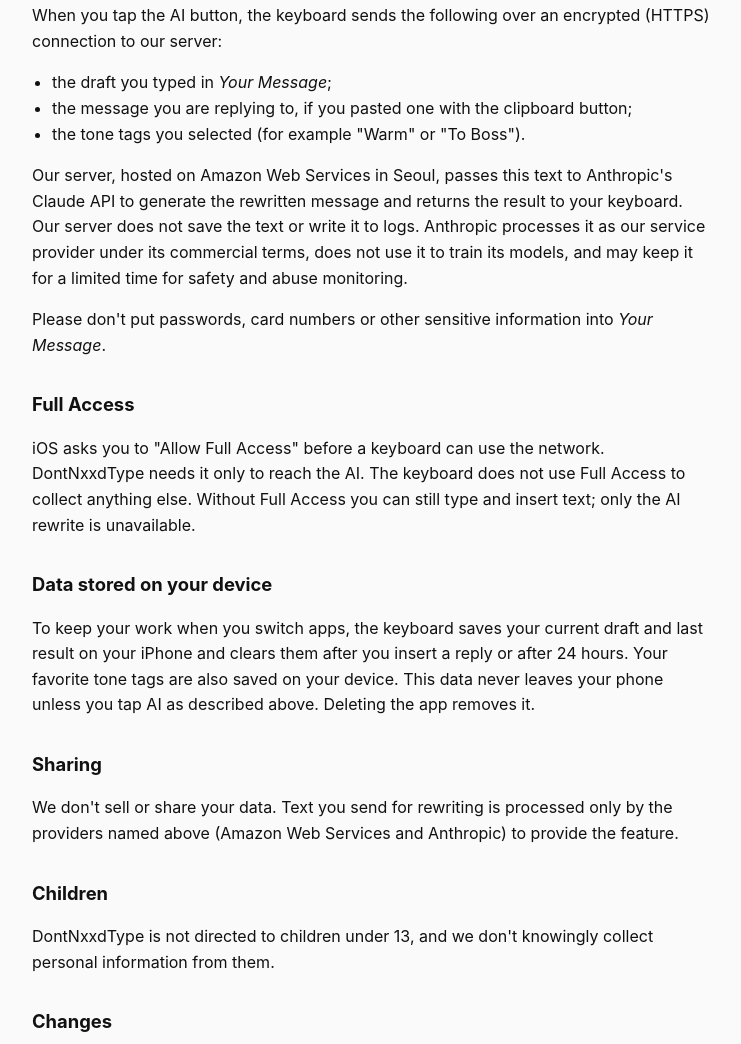
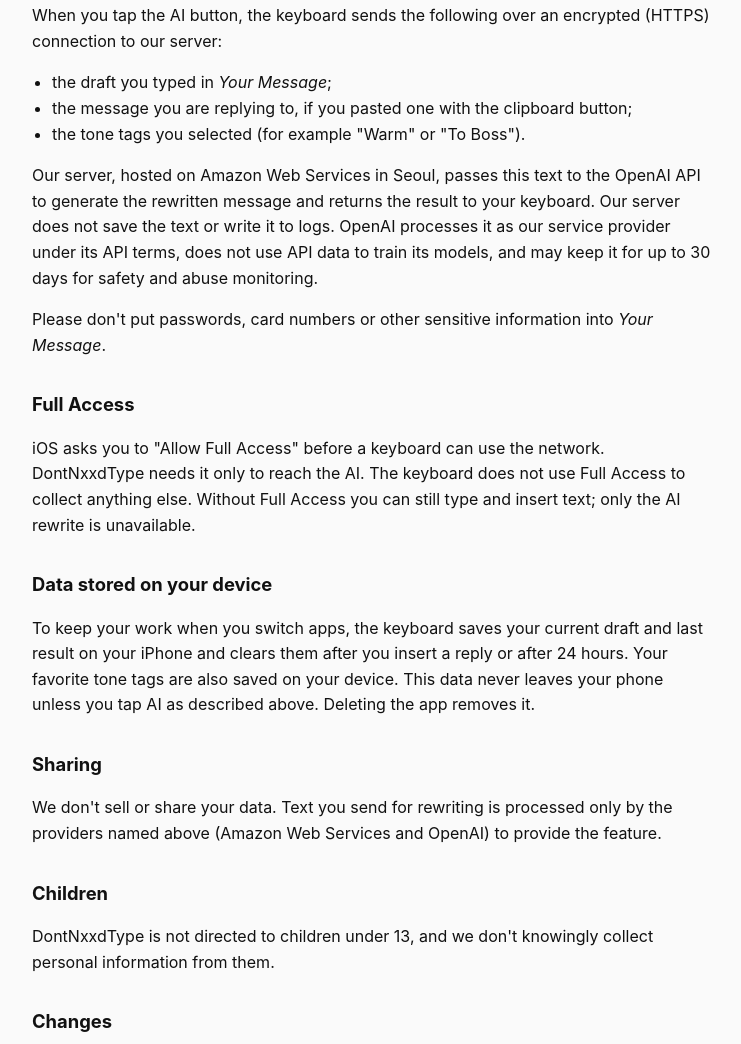
Before and after one commit to ImYoungUn/dontnxxdtype, a plain HTML site: page privacy.html in a window 1280 px wide. Shown: the part 632-1676 px from the top of the page, without its empty margins (268-1009 px from the left). Drawn offline with Linux system fonts and the light colour scheme.

Commit message:
Privacy policy: AI provider is OpenAI

```diff
--- a/privacy.html
+++ b/privacy.html
@@ -23,7 +23,7 @@
 <li>the message you are replying to, if you pasted one with the clipboard button;</li>
 <li>the tone tags you selected (for example "Warm" or "To Boss").</li>
 </ul>
-<p>Our server, hosted on Amazon Web Services in Seoul, passes this text to Anthropic's Claude API to generate the rewritten message and returns the result to your keyboard. Our server does not save the text or write it to logs. Anthropic processes it as our service provider under its commercial terms, does not use it to train its models, and may keep it for a limited time for safety and abuse monitoring.</p>
+<p>Our server, hosted on Amazon Web Services in Seoul, passes this text to the OpenAI API to generate the rewritten message and returns the result to your keyboard. Our server does not save the text or write it to logs. OpenAI processes it as our service provider under its API terms, does not use API data to train its models, and may keep it for up to 30 days for safety and abuse monitoring.</p>
 <p>Please don't put passwords, card numbers or other sensitive information into <em>Your Message</em>.</p>
 
 <h2>Full Access</h2>
@@ -33,7 +33,7 @@
 <p>To keep your work when you switch apps, the keyboard saves your current draft and last result on your iPhone and clears them after you insert a reply or after 24 hours. Your favorite tone tags are also saved on your device. This data never leaves your phone unless you tap AI as described above. Deleting the app removes it.</p>
 
 <h2>Sharing</h2>
-<p>We don't sell or share your data. Text you send for rewriting is processed only by the providers named above (Amazon Web Services and Anthropic) to provide the feature.</p>
+<p>We don't sell or share your data. Text you send for rewriting is processed only by the providers named above (Amazon Web Services and OpenAI) to provide the feature.</p>
 
 <h2>Children</h2>
 <p>DontNxxdType is not directed to children under 13, and we don't knowingly collect personal information from them.</p>
```
